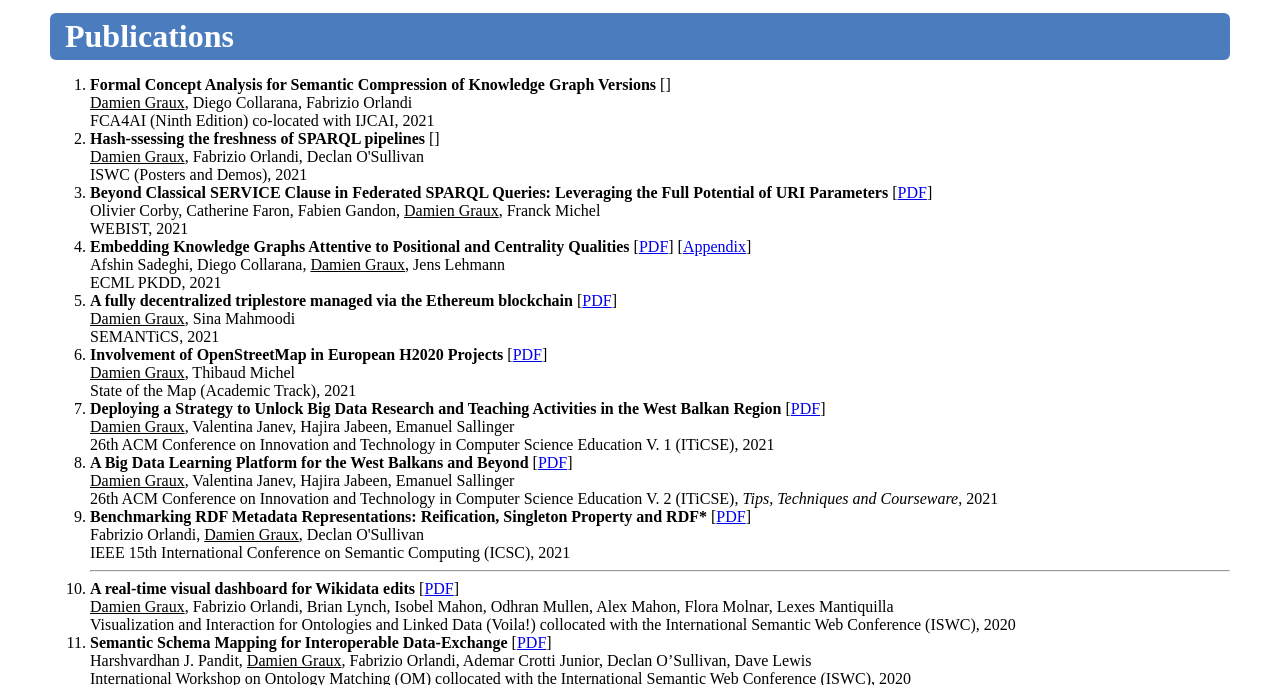
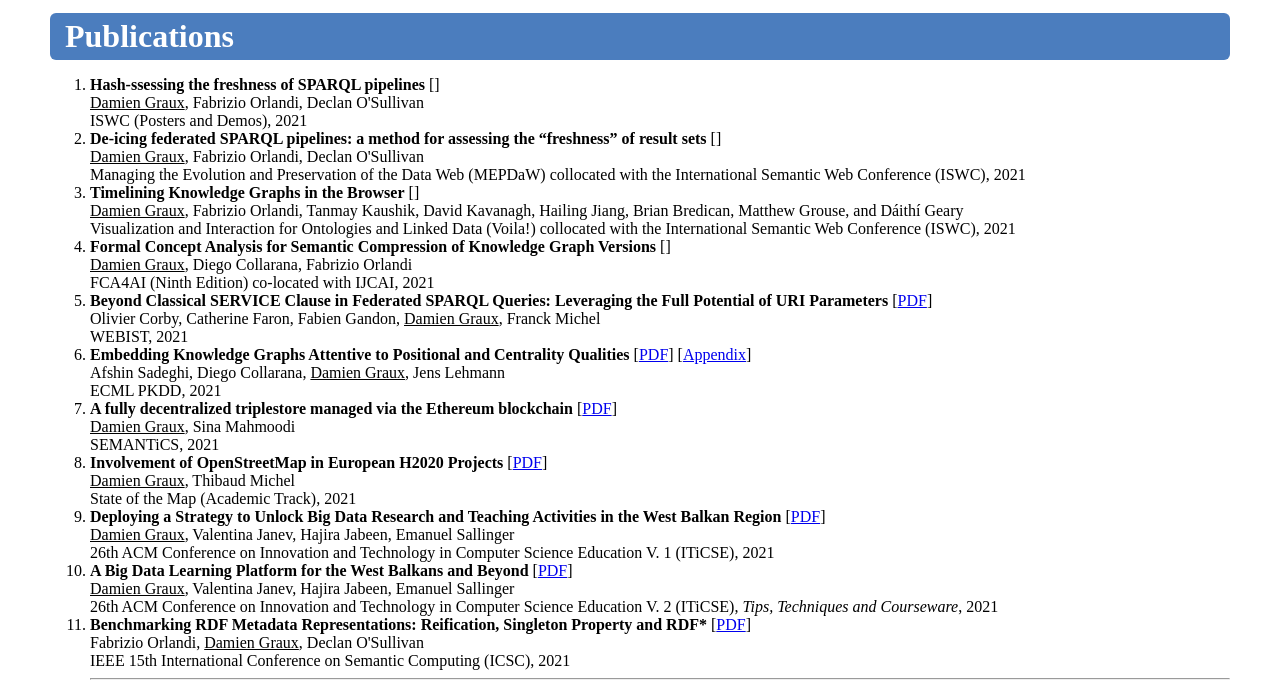
Before and after one commit to dgraux/dgraux.github.io, a plain HTML site: page index.html in a window 1280 px wide. Shown: the part 1112-1797 px from the top of the page. Drawn offline with Linux system fonts and the light colour scheme.

Commit message:
Updating the publications (Voila & MEPDaW)

```diff
--- a/index.html
+++ b/index.html
@@ -1,6 +1,6 @@
 <!DOCTYPE HTML>
 <html lang="en">
-  <!--Last update: August 5th, 2021-->
+  <!--Last update: September 27th, 2021-->
   <head>
     <title>Damien Graux</title>
     <meta name="viewport" content="width=device-width, initial-scale=1">
@@ -228,17 +228,33 @@
     <h1 class="page-header">Publications</h1>
     <ol>
       <li>
+	<b>Hash-ssessing the freshness of SPARQL pipelines</b>
+	[<a href="" target="_blank"></a>]<br><u>Damien Graux</u>,
+	Fabrizio Orlandi, Declan O'Sullivan<br>ISWC (Posters and
+	Demos), 2021
+      </li>
+      <li>
+	<b>De-icing federated SPARQL pipelines: a method for assessing
+	the “freshness” of result sets</b> [<a href=""
+	target="_blank"></a>]<br><u>Damien Graux</u>, Fabrizio
+	Orlandi, Declan O'Sullivan<br> Managing the Evolution and
+	Preservation of the Data Web (MEPDaW) collocated with the
+	International Semantic Web Conference (ISWC), 2021
+      </li>
+      <li>
+	<b>Timelining Knowledge Graphs in the Browser</b> [<a href=""
+	target="_blank"></a>]<br><u>Damien Graux</u>, Fabrizio
+	Orlandi, Tanmay Kaushik, David Kavanagh, Hailing Jiang, Brian
+	Bredican, Matthew Grouse, and Dáithí Geary<br>Visualization and
+	Interaction for Ontologies and Linked Data (Voila!) collocated
+	with the International Semantic Web Conference (ISWC), 2021
+      </li>
+      <li>
 	<b>Formal Concept Analysis for Semantic Compression of
 	Knowledge Graph Versions</b> [<a href=""
 	target="_blank"></a>]<br><u>Damien Graux</u>, Diego Collarana,
 	Fabrizio Orlandi<br>FCA4AI (Ninth Edition) co-located with
 	IJCAI, 2021
-      </li>
-      <li>
-	<b>Hash-ssessing the freshness of SPARQL pipelines</b>
-	[<a href="" target="_blank"></a>]<br><u>Damien Graux</u>,
-	Fabrizio Orlandi, Declan O'Sullivan<br>ISWC (Posters and
-	Demos), 2021
       </li>
       <li>
 	<b>Beyond Classical SERVICE Clause in Federated SPARQL
@@ -945,7 +961,7 @@
     <footer>
       <hr/>
       <div class="footer">
-	© 2021 - Copyright: Damien Graux<br>(Last update: August 2021)
+	© 2021 - Copyright: Damien Graux<br>(Last update: September 2021)
       </div>
     </footer>
 
```
